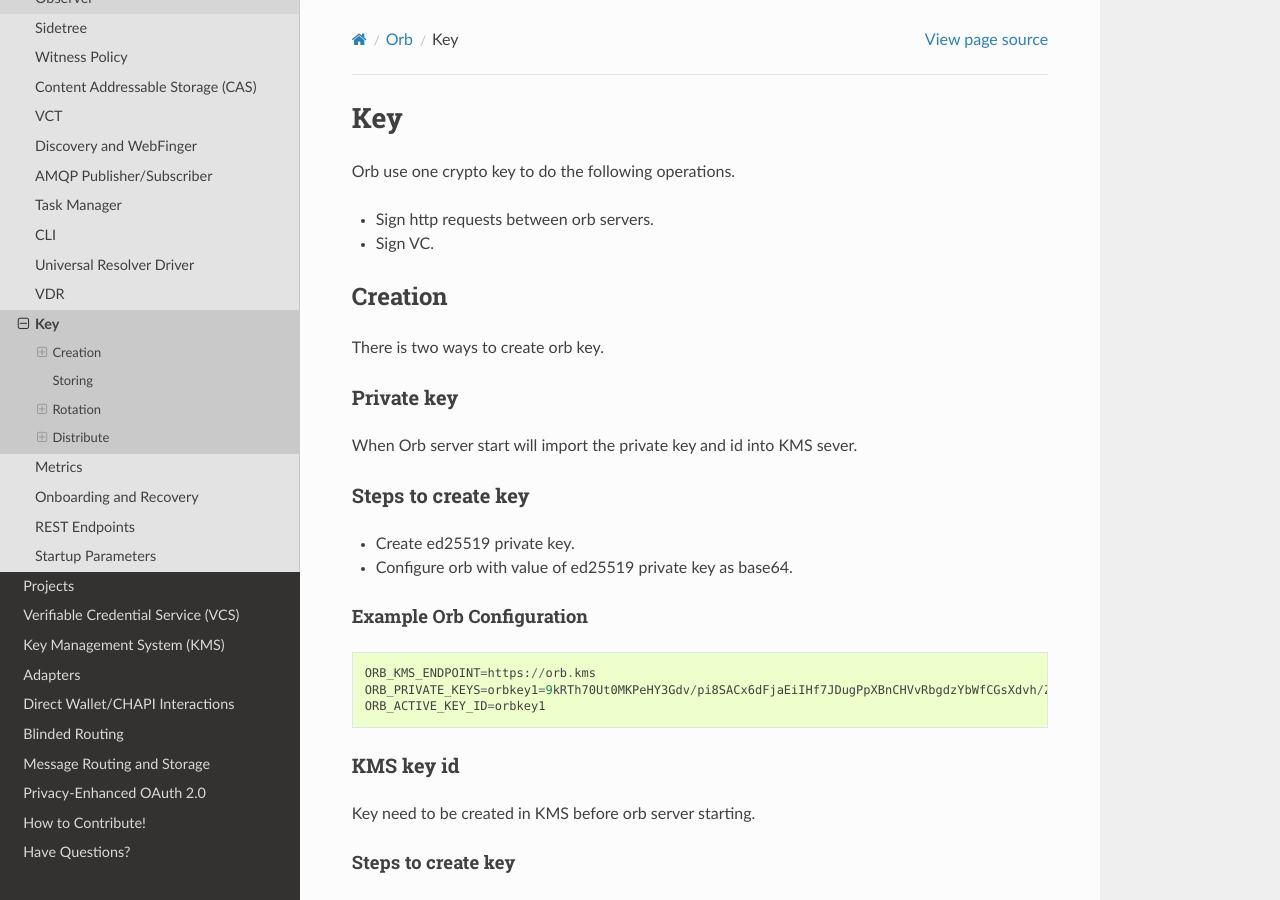
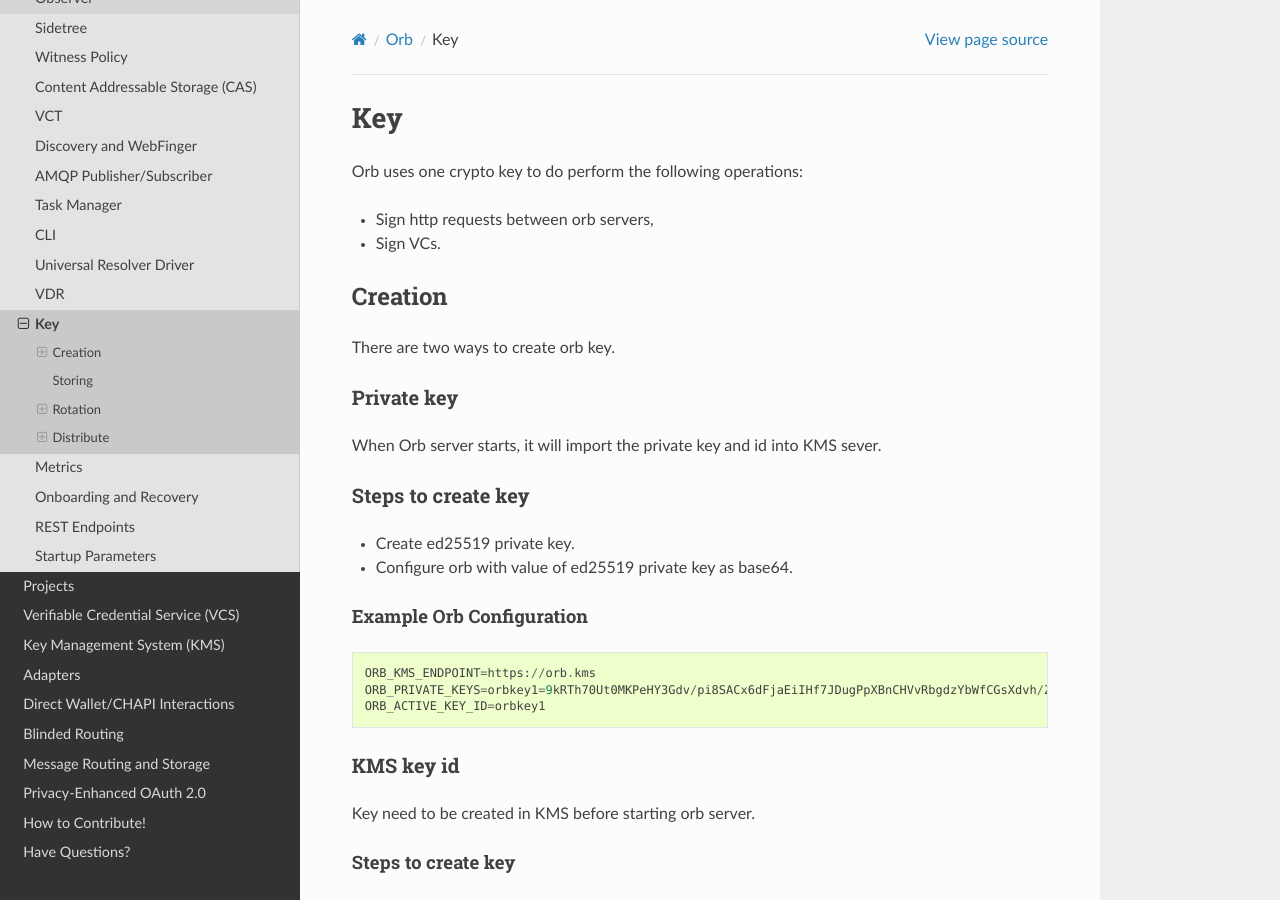
Before and after one commit to trustbloc/docs, a Sphinx documentation site: the page built from readthedocs/source/orb/key.md, in a window 1280 px wide and 900 px high. Built offline with Sphinx 7.4.7 and the Read the Docs theme 2.0.0, drawn with Linux system fonts in a browser that asks for light colours.

Commit message:
Update key.md

````diff
--- a/readthedocs/source/orb/key.md
+++ b/readthedocs/source/orb/key.md
@@ -1,14 +1,13 @@
 # Key
-Orb use one crypto key to do the following operations.
-
-- Sign http requests between orb servers.
-- Sign VC.
+Orb uses one crypto key to do perform the following operations:
+ - Sign http requests between orb servers,
+ - Sign VCs.
 
 ## Creation
-There is two ways to create orb key.
+There are two ways to create orb key.
 
 ### Private key
-When Orb server start will import the private key and id into KMS sever.
+When Orb server starts, it will import the private key and id into KMS sever.
 
 ### Steps to create key
 - Create ed25519 private key.
@@ -22,7 +21,7 @@ ORB_ACTIVE_KEY_ID=orbkey1
 ```
 
 ### KMS key id
-Key need to be created in KMS before orb server starting.
+Key need to be created in KMS before starting orb server.
 
 #### Steps to create key
 - Create KMS keystore using KMS cli.
````
